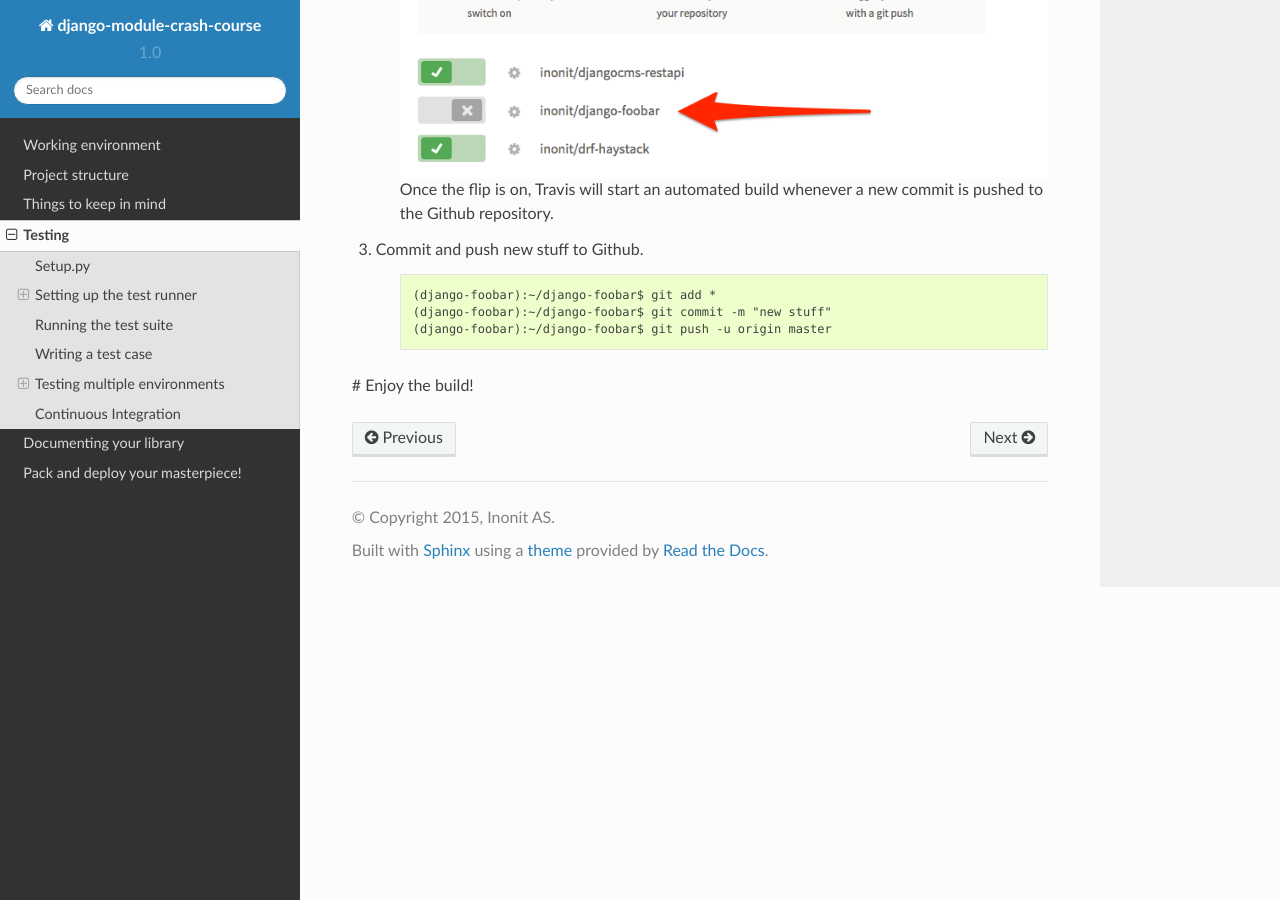
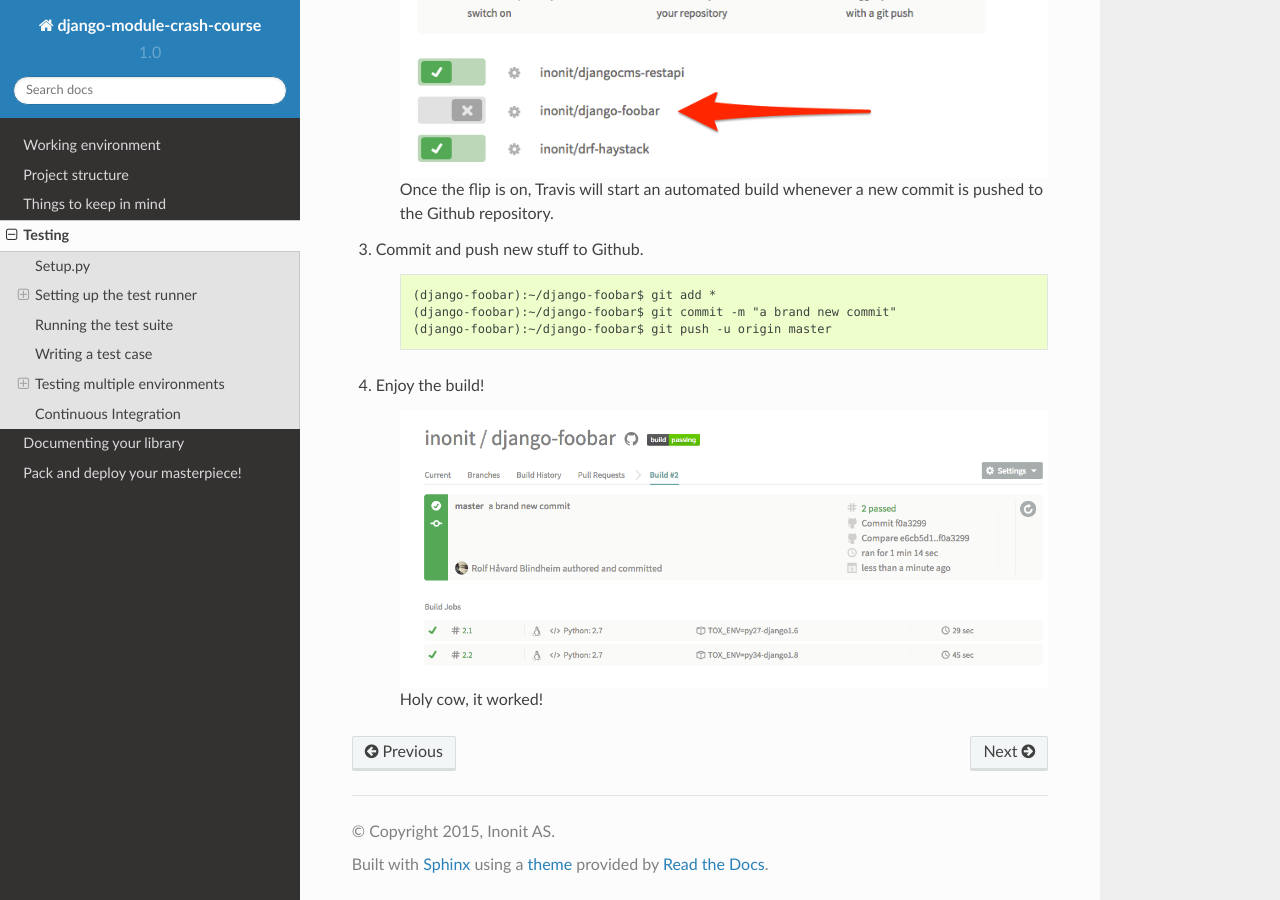
Before and after one commit to inonit/django-module-crash-course, a Sphinx documentation site: the page built from docs/04-testing.rst, in a window 1280 px wide and 900 px high, scrolled down 7819 px. Built offline with Sphinx 7.4.7 and the Read the Docs theme 2.0.0, drawn with Linux system fonts in a browser that asks for light colours.

Commit message:
some updates

```diff
--- a/docs/04-testing.rst
+++ b/docs/04-testing.rst
@@ -419,7 +419,11 @@
     .. code-block:: none
 
         (django-foobar):~/django-foobar$ git add *
-        (django-foobar):~/django-foobar$ git commit -m "new stuff"
+        (django-foobar):~/django-foobar$ git commit -m "a brand new commit"
         (django-foobar):~/django-foobar$ git push -u origin master
 
-# Enjoy the build!
+#. Enjoy the build!
+
+    .. image:: _static/travis_build.png
+
+    Holy cow, it worked!
--- a/docs/05-documentation.rst
+++ b/docs/05-documentation.rst
@@ -1,4 +1,9 @@
+.. _documentation-label:
 
 ========================
 Documenting your library
 ========================
+
+.. todo::
+
+    This comes later!
```
Also changed, not shown: docs/_static/rtd01.png (added), docs/_static/rtd02.png (added), docs/_static/rtd03.png (added), docs/_static/travis_build.png (added), docs/_static/webhooks_rtd.png (added), docs/_static/webhooks_rtd01.png (added), docs/_static/webhooks_services.png (added).
